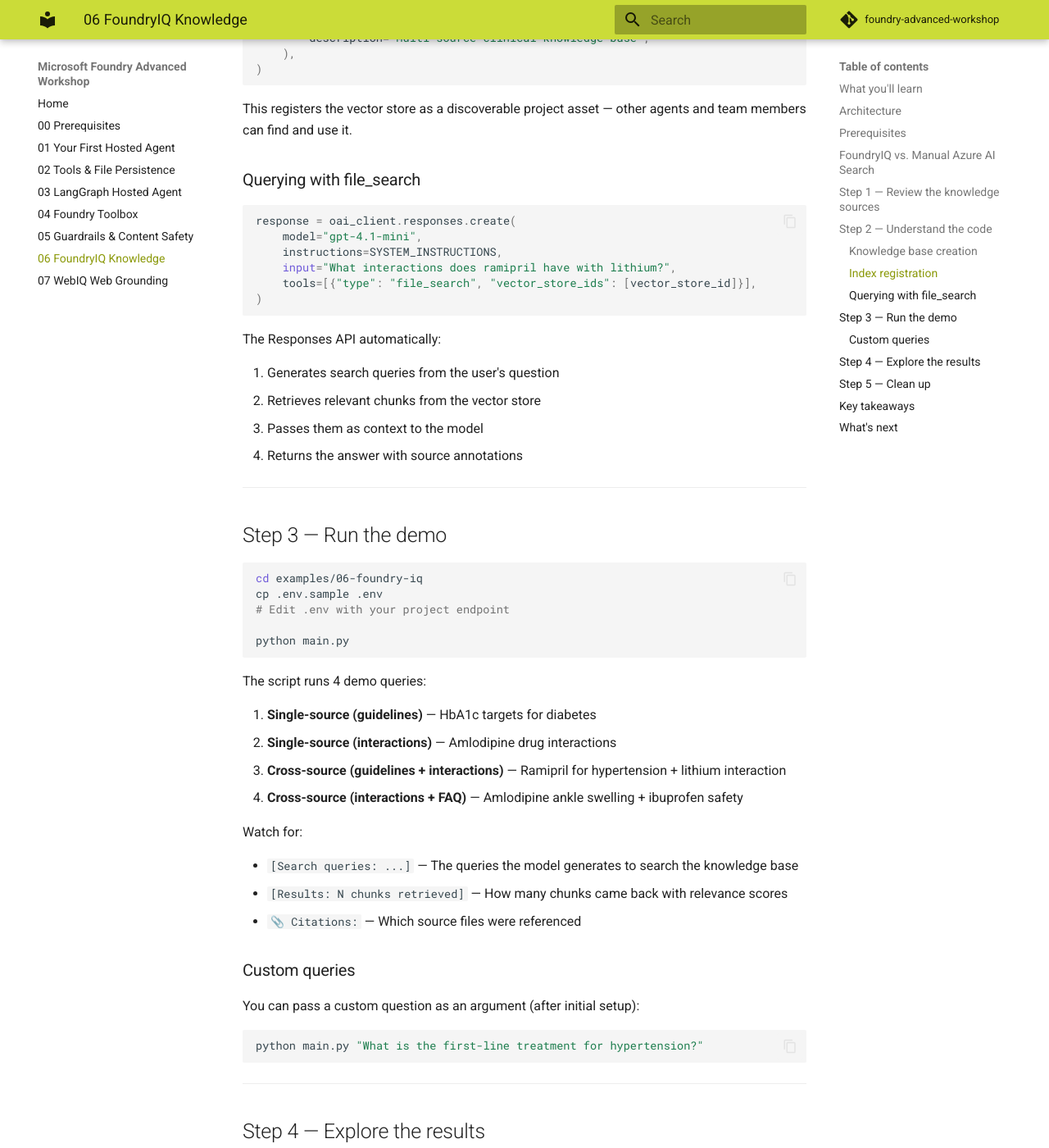
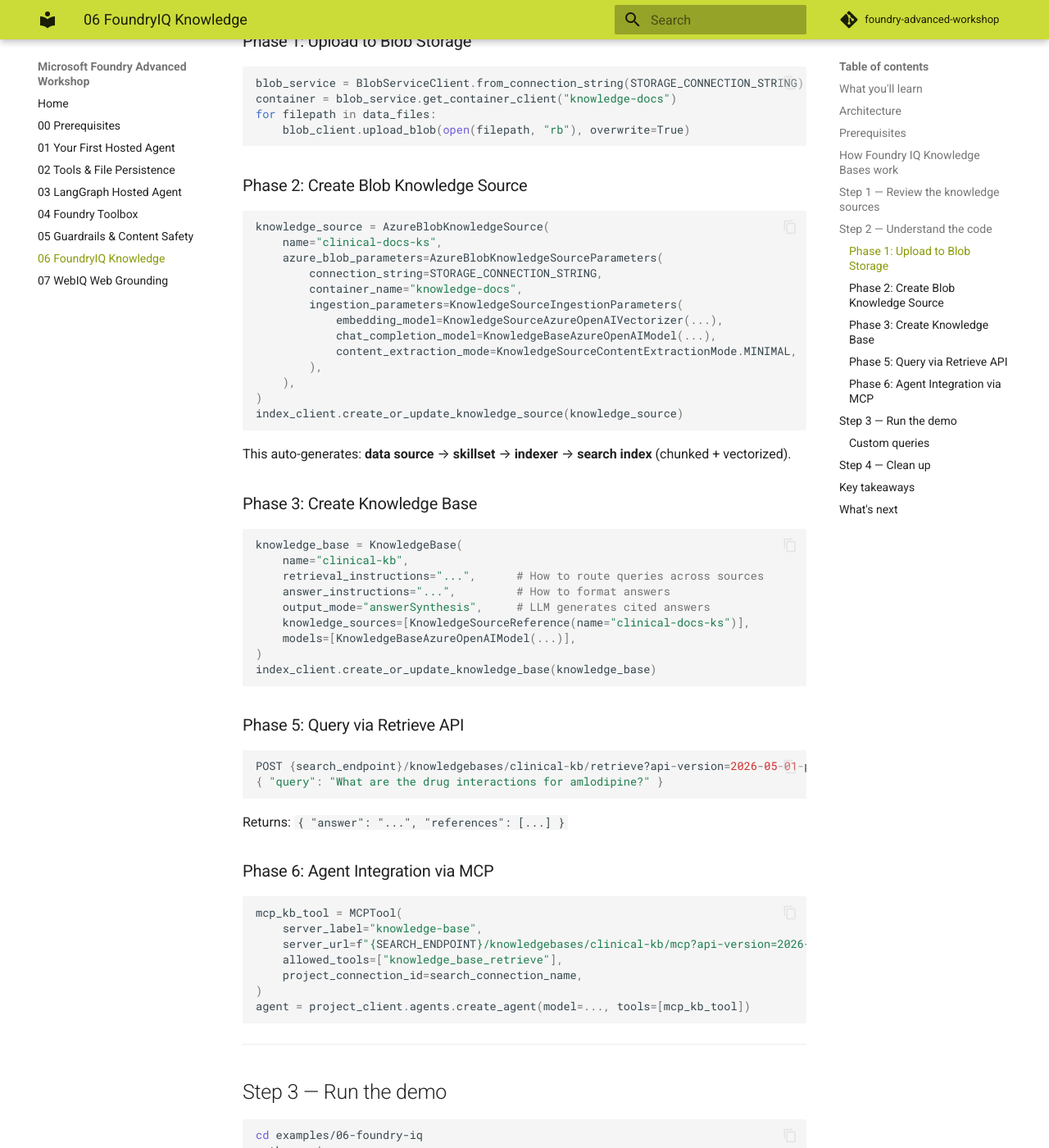
Before and after one commit to beyondelastic/foundry-advanced-workshop, an MkDocs documentation site: the page built from docs/06-foundry-iq.md, in a window 1280 px wide and 1400 px high, scrolled down 3400 px. Shown: the whole window at 82% size. Built offline with MkDocs 1.6.1 and Material for MkDocs 9.7.7, drawn with Linux system fonts in a browser that asks for light colours; comment, search, counter and statistics services are not loaded; some of the changed text lies outside the part shown.

Commit message:
Refactor FoundryIQ example to implement Knowledge Base with multi-source retrieval
- Updated main.py to demonstrate the full lifecycle of a Foundry IQ Knowledge Base, including document upload, knowledge source creation, and querying via the Retrieve API.
- Enhanced the architecture to support Azure Blob Storage and Search Index integration for structured and unstructured data.
- Implemented phases for document upload, knowledge source creation, knowledge base setup, ingestion waiting, and querying.
- Integrated agentic retrieval using the MCP endpoint for seamless interaction with the Foundry Agent.
- Updated Bicep infrastructure to include necessary resources for Knowledge Bases and RBAC configurations.
- Added dependencies for Azure AI Search and Azure Storage Blob in requirements.txt.

````diff
--- a/docs/06-foundry-iq.md
+++ b/docs/06-foundry-iq.md
@@ -1,88 +1,102 @@
-# 06 — FoundryIQ: Multi-Source Knowledge Retrieval
+# 06 — Foundry IQ: Knowledge Base with Agentic Retrieval
 
-Build a knowledge-augmented agent that indexes multiple document sources into a managed vector store, registers it as a project-level index (FoundryIQ), and answers questions using the Responses API's `file_search` tool — with automatic cross-source synthesis and citations.
+Build a production-grade knowledge retrieval system using a **real Foundry IQ Knowledge Base** — a managed agentic retrieval service hosted on Azure AI Search that handles query planning, multi-source retrieval, hybrid search, semantic reranking, and LLM-powered answer synthesis.
 
 ---
 
 ## What you'll learn
 
-- How to create and manage **Vector Stores** via the OpenAI-compatible API
-- How to upload and index multiple knowledge documents in different formats
-- How to register a vector store as a **ManagedAzureAISearchIndex** (FoundryIQ)
-- How to use the **Responses API** with `file_search` for retrieval-augmented generation
-- How the model synthesises answers from **multiple sources** with citations
-- The difference between FoundryIQ managed indexes and manual Azure AI Search setups
+- How to create a **Blob Knowledge Source** on Azure AI Search (auto-generates indexer pipeline)
+- How to create a **Knowledge Base** with LLM-powered retrieval (query planning, answer synthesis)
+- How to configure **retrieval instructions**, **answer instructions**, and **output modes**
+- How to query the Knowledge Base via the **Retrieve API**
+- How to connect the Knowledge Base to a **Foundry Agent** via **MCPTool**
+- The full lifecycle: blob upload → knowledge source → knowledge base → agent integration
 
 ---
 
 ## Architecture
 
-FoundryIQ abstracts away the complexity of embedding generation, chunking, and search index management — you just upload files and query:
+A Foundry IQ Knowledge Base is a first-class managed service on Azure AI Search. It orchestrates the entire retrieval pipeline — you provide documents and retrieval instructions, it handles everything else:
 
 ```mermaid
 flowchart LR
-    subgraph Setup["Knowledge Base Setup"]
-        D1["📄 clinical-guidelines.md"] --> VS["Vector Store"]
-        D2["📄 drug-interactions.md"] --> VS
-        D3["📄 patient-faq.md"] --> VS
-        VS --> IDX["ManagedAzureAISearchIndex<br/>(FoundryIQ)"]
+    subgraph Storage["Azure Blob Storage"]
+        D1["📄 clinical-guidelines.md"]
+        D2["📄 drug-interactions.md"]
+        D3["📄 patient-faq.md"]
     end
 
-    subgraph Query["Query Flow"]
-        Q["User Question"] --> RA["Responses API"]
-        RA -->|file_search| VS2["Vector Store"]
-        VS2 -->|ranked chunks| RA
-        RA --> A["Answer + Citations"]
+    subgraph Search["Azure AI Search"]
+        KS["Knowledge Source<br/>(auto-indexer pipeline)"]
+        KB["Knowledge Base<br/>(agentic retrieval)"]
     end
 
-    IDX -.->|"registered in project"| VS2
+    subgraph Agent["Foundry Agent"]
+        MCP["MCPTool<br/>(knowledge_base_retrieve)"]
+    end
+
+    Storage --> KS
+    KS -->|"chunks + vectors"| KB
+    KB -->|"MCP endpoint"| MCP
+    MCP --> Response["Answer + Citations"]
 ```
 
 | Component | Purpose | API |
 |-----------|---------|-----|
-| Vector Store | Stores embeddings + chunk metadata | `oai.vector_stores.create()` |
-| File Upload | Chunks and embeds documents automatically | `oai.files.create()` + `vector_stores.files.create()` |
-| ManagedAzureAISearchIndex | Registers as a project-level asset | `project_client.indexes.create_or_update()` |
-| Responses API + file_search | RAG query with retrieval citations | `oai.responses.create(tools=[file_search])` |
+| Blob Storage | Stores source documents | `azure-storage-blob` |
+| Knowledge Source | Auto-indexes blobs (data source → skillset → indexer → index) | `azure-search-documents` SDK |
+| Knowledge Base | Orchestrates retrieval: query planning, ranking, answer synthesis | `azure-search-documents` SDK |
+| Retrieve API | Queries the KB directly | REST `POST /knowledgebases/{name}/retrieve` |
+| MCPTool | Connects agent to KB's MCP endpoint | `azure-ai-projects` SDK |
 
 ---
 
 ## Prerequisites
 
 - Completed [Lesson 00 — Prerequisites](00-prereqs.md)
-- Your `.env` file with `AZURE_AI_PROJECT_ENDPOINT` and `AZURE_AI_MODEL_DEPLOYMENT_NAME`
-- **Azure AI Search** connected to your Foundry project — FoundryIQ uses AI Search as the backing store for vector stores and managed indexes
+- Your `.env` file with the following variables:
 
-!!! info "Azure AI Search is provisioned automatically"
-    If you deployed with the workshop's Bicep template (`infra/main.bicep`), an Azure AI Search instance and its connection to your Foundry project are created automatically.
+| Variable | Example | Source |
+|----------|---------|--------|
+| `AZURE_AI_PROJECT_ENDPOINT` | `https://foundry-xyz.services.ai.azure.com/api/projects/...` | Bicep output |
+| `AZURE_FOUNDRY_ENDPOINT` | `https://foundry-xyz.services.ai.azure.com/` | Bicep output |
+| `AZURE_SEARCH_ENDPOINT` | `https://xyz-search.search.windows.net` | Bicep output |
+| `AZURE_STORAGE_CONNECTION_STRING` | `DefaultEndpointsProtocol=https;...` | Portal → Storage Account → Access keys |
+| `AZURE_AI_MODEL_DEPLOYMENT_NAME` | `gpt-4.1-mini` | Your model deployment |
+| `AZURE_EMBEDDING_DEPLOYMENT_NAME` | `text-embedding-3-large` | Deployed by Bicep |
+| `AZURE_SEARCH_CONNECTION_NAME` | `foundry-xyz-aisearch` | Bicep output (for Phase 6) |
 
-    If you're using your own Foundry project, add an AI Search connection manually:
+!!! info "Infrastructure provisioned by Bicep"
+    The workshop's `infra/main.bicep` deploys:
 
-    1. Open your project in [Microsoft Foundry](https://ai.azure.com)
-    2. Go to **Build → Knowledge** (or **Operate → Admin → Manage all projects → your project**)
-    3. Click **Manage connections** → **Add connection** → **Azure AI Search**
-    4. Select your AI Search resource and confirm
+    - **Azure AI Search** (Basic SKU, system-assigned identity, AAD + API key auth)
+    - **Storage Account** with a `knowledge-docs` container
+    - **text-embedding-3-large** model deployment
+    - RBAC: Search → Cognitive Services User (on Foundry, for model access)
+    - RBAC: Search → Storage Blob Data Reader (on Storage, for blob indexing)
 
 ---
 
-## FoundryIQ vs. Manual Azure AI Search
+## How Foundry IQ Knowledge Bases work
 
-| Aspect | FoundryIQ (this lesson) | Manual AI Search (traditional) |
-|--------|------------------------|-------------------------------|
-| Chunking | Automatic | You manage chunk size/overlap |
-| Embeddings | Automatic (platform-managed) | You choose and call embedding model |
-| Index schema | Abstracted | You define fields, dimensions, scoring |
-| Search tuning | Limited — relies on platform defaults | Full control over scoring profiles, filters |
-| Deployment | Zero infrastructure | Provision AI Search resource + configure |
-| Best for | Rapid prototyping, moderate-scale RAG | Production systems with specific retrieval needs |
+Unlike a simple vector store + file_search pattern, a Knowledge Base is a **managed agentic retrieval service**:
 
-FoundryIQ is ideal when you want RAG without managing infrastructure. For production systems requiring custom scoring, hybrid search tuning, or large-scale indexes, manual AI Search gives more control.
+| Capability | Vector Store + file_search | Knowledge Base (this lesson) |
+|------------|--------------------------|------------------------------|
+| Chunking/embedding | Automatic (platform defaults) | Configurable (model, extraction mode) |
+| Query planning | None — single search pass | LLM decomposes complex queries |
+| Source routing | N/A | `retrieval_instructions` guide source selection |
+| Answer synthesis | Model generates from raw chunks | KB synthesizes with citations (`answerSynthesis` mode) |
+| Reasoning effort | N/A | Configurable: `minimal` / `low` / `medium` |
+| Multi-source | Single vector store | Multiple knowledge sources per KB |
+| Agent integration | `file_search` tool | MCP endpoint → `MCPTool` |
 
 ---
 
 ## Step 1 — Review the knowledge sources
 
-The `data/` folder contains three complementary documents:
+The `data/` folder contains three complementary clinical documents:
 
 | File | Content | Typical queries |
 |------|---------|-----------------|
@@ -90,63 +104,77 @@ The `data/` folder contains three complementary documents:
 | `drug-interactions.md` | Drug interaction tables with severity | "Interactions for ramipril?" |
 | `patient-faq.md` | Patient-facing Q&A about medications | "Can I take ibuprofen?" |
 
-These are intentionally designed to require cross-source retrieval — for example, a question about prescribing a guideline-recommended drug that has interactions needs data from both sources.
+These are designed to require **cross-source retrieval** — e.g., a question about prescribing a guideline-recommended drug that has known interactions.
 
 ---
 
 ## Step 2 — Understand the code
 
-### Knowledge base creation
+The lesson runs in 6 phases:
+
+### Phase 1: Upload to Blob Storage
 
 ```python
-# Create a vector store
-vector_store = oai_client.vector_stores.create(name="clinical-knowledge-base")
-
-# Upload and attach each document
+blob_service = BlobServiceClient.from_connection_string(STORAGE_CONNECTION_STRING)
+container = blob_service.get_container_client("knowledge-docs")
 for filepath in data_files:
-    file_obj = oai_client.files.create(file=open(filepath, "rb"), purpose="assistants")
-    oai_client.vector_stores.files.create(
-        vector_store_id=vector_store.id,
-        file_id=file_obj.id,
-    )
+    blob_client.upload_blob(open(filepath, "rb"), overwrite=True)
 ```
 
-The platform handles chunking, embedding, and indexing automatically. No embedding model selection or chunk-size tuning needed.
-
-### Index registration
+### Phase 2: Create Blob Knowledge Source
 
 ```python
-project_client.indexes.create_or_update(
-    name="clinical-knowledge-base",
-    version="1",
-    index=ManagedAzureAISearchIndex(
-        name="clinical-knowledge-base",
-        version="1",
-        vector_store_id=vector_store_id,
-        description="Multi-source clinical knowledge base",
+knowledge_source = AzureBlobKnowledgeSource(
+    name="clinical-docs-ks",
+    azure_blob_parameters=AzureBlobKnowledgeSourceParameters(
+        connection_string=STORAGE_CONNECTION_STRING,
+        container_name="knowledge-docs",
+        ingestion_parameters=KnowledgeSourceIngestionParameters(
+            embedding_model=KnowledgeSourceAzureOpenAIVectorizer(...),
+            chat_completion_model=KnowledgeBaseAzureOpenAIModel(...),
+            content_extraction_mode=KnowledgeSourceContentExtractionMode.MINIMAL,
+        ),
     ),
 )
+index_client.create_or_update_knowledge_source(knowledge_source)
 ```
 
-This registers the vector store as a discoverable project asset — other agents and team members can find and use it.
+This auto-generates: **data source** → **skillset** → **indexer** → **search index** (chunked + vectorized).
 
-### Querying with file_search
+### Phase 3: Create Knowledge Base
 
 ```python
-response = oai_client.responses.create(
-    model="gpt-4.1-mini",
-    instructions=SYSTEM_INSTRUCTIONS,
-    input="What interactions does ramipril have with lithium?",
-    tools=[{"type": "file_search", "vector_store_ids": [vector_store_id]}],
+knowledge_base = KnowledgeBase(
+    name="clinical-kb",
+    retrieval_instructions="...",      # How to route queries across sources
+    answer_instructions="...",         # How to format answers
+    output_mode="answerSynthesis",     # LLM generates cited answers
+    knowledge_sources=[KnowledgeSourceReference(name="clinical-docs-ks")],
+    models=[KnowledgeBaseAzureOpenAIModel(...)],
 )
+index_client.create_or_update_knowledge_base(knowledge_base)
 ```
 
-The Responses API automatically:
+### Phase 5: Query via Retrieve API
 
-1. Generates search queries from the user's question
-2. Retrieves relevant chunks from the vector store
-3. Passes them as context to the model
-4. Returns the answer with source annotations
+```python
+POST {search_endpoint}/knowledgebases/clinical-kb/retrieve?api-version=2026-05-01-preview
+{ "query": "What are the drug interactions for amlodipine?" }
+```
+
+Returns: `{ "answer": "...", "references": [...] }`
+
+### Phase 6: Agent Integration via MCP
+
+```python
+mcp_kb_tool = MCPTool(
+    server_label="knowledge-base",
+    server_url=f"{SEARCH_ENDPOINT}/knowledgebases/clinical-kb/mcp?api-version=2026-05-01-preview",
+    allowed_tools=["knowledge_base_retrieve"],
+    project_connection_id=search_connection_name,
+)
+agent = project_client.agents.create_agent(model=..., tools=[mcp_kb_tool])
+```
 
 ---
 
@@ -154,56 +182,43 @@ The Responses API automatically:
 
 ```bash
 cd examples/06-foundry-iq
-cp .env.sample .env
-# Edit .env with your project endpoint
-
 python main.py
 ```
 
-The script runs 4 demo queries:
+The script will:
 
-1. **Single-source (guidelines)** — HbA1c targets for diabetes
-2. **Single-source (interactions)** — Amlodipine drug interactions
-3. **Cross-source (guidelines + interactions)** — Ramipril for hypertension + lithium interaction
-4. **Cross-source (interactions + FAQ)** — Amlodipine ankle swelling + ibuprofen safety
+1. Upload 3 markdown files to blob storage
+2. Create a knowledge source (starts auto-indexing)
+3. Create a knowledge base with answer synthesis
+4. Wait for ingestion to complete (~2-5 minutes)
+5. Run 3 demo queries showing cross-source retrieval
+6. (Optional) Create an agent with MCPTool integration
 
 Watch for:
 
-- `[Search queries: ...]` — The queries the model generates to search the knowledge base
-- `[Results: N chunks retrieved]` — How many chunks came back with relevance scores
-- `📎 Citations:` — Which source files were referenced
+- **Ingestion status** — progress updates as documents are chunked and vectorized
+- **Answer synthesis** — full answers with reasoning, not raw chunks
+- **References** — which document chunks contributed, with relevance scores
 
 ### Custom queries
 
-You can pass a custom question as an argument (after initial setup):
-
 ```bash
-python main.py "What is the first-line treatment for hypertension?"
+python main.py --query "What is the first-line treatment for hypertension?"
 ```
 
 ---
 
-## Step 4 — Explore the results
-
-Key observations:
-
-- **Multi-query generation** — For complex questions, the model generates multiple search queries to cover different aspects
-- **Cross-source synthesis** — Answers combine information from guidelines, drug interactions, and patient FAQ seamlessly
-- **Source attribution** — Citations tell you which documents contributed to the answer
-- **Relevance scores** — Higher scores indicate better matches (useful for debugging retrieval quality)
-
----
-
-## Step 5 — Clean up
+## Step 4 — Clean up
 
 ```bash
 python cleanup.py
 ```
 
-This removes:
+This removes (in order):
 
-- The registered index from the project
-- The vector store and all uploaded files
+1. The knowledge base
+2. The knowledge source (and its auto-generated index, indexer, skillset, data source)
+3. Uploaded blobs from the container
 
 ---
 
@@ -211,11 +226,12 @@ This removes:
 
 | Concept | Detail |
 |---------|--------|
-| Vector Store | Managed embedding + retrieval store — no infra to provision |
-| File indexing | Upload files, platform handles chunking and embeddings |
-| ManagedAzureAISearchIndex | Registers vector store as project-level asset |
-| file_search tool | Responses API tool for automatic RAG with citations |
-| Multi-source RAG | Model synthesises across multiple documents automatically |
+| Knowledge Source | Points to data (blob, SQL, files) — auto-generates indexer pipeline |
+| Knowledge Base | Top-level orchestrator: query planning, source routing, answer synthesis |
+| `retrieval_instructions` | Prompt that guides which sources to query for what |
+| `output_mode` | `answerSynthesis` (LLM answer) vs `extractedData` (raw results) |
+| MCP endpoint | Each KB exposes `{search}/knowledgebases/{name}/mcp` for agent integration |
+| MCPTool | Foundry Agent tool that calls the KB's MCP endpoint |
 
 ---
 
--- a/requirements.txt
+++ b/requirements.txt
@@ -5,6 +5,10 @@ agent-framework-foundry-hosting
 # Foundry SDK
 azure-ai-projects>=2.1.0
 azure-identity>=1.17.0
+
+# Azure AI Search (Knowledge Bases — Lesson 06)
+azure-search-documents --pre
+azure-storage-blob>=12.20.0
 
 # Utilities
 python-dotenv>=1.0.1
````
Also changed, not shown: 5 other files.
